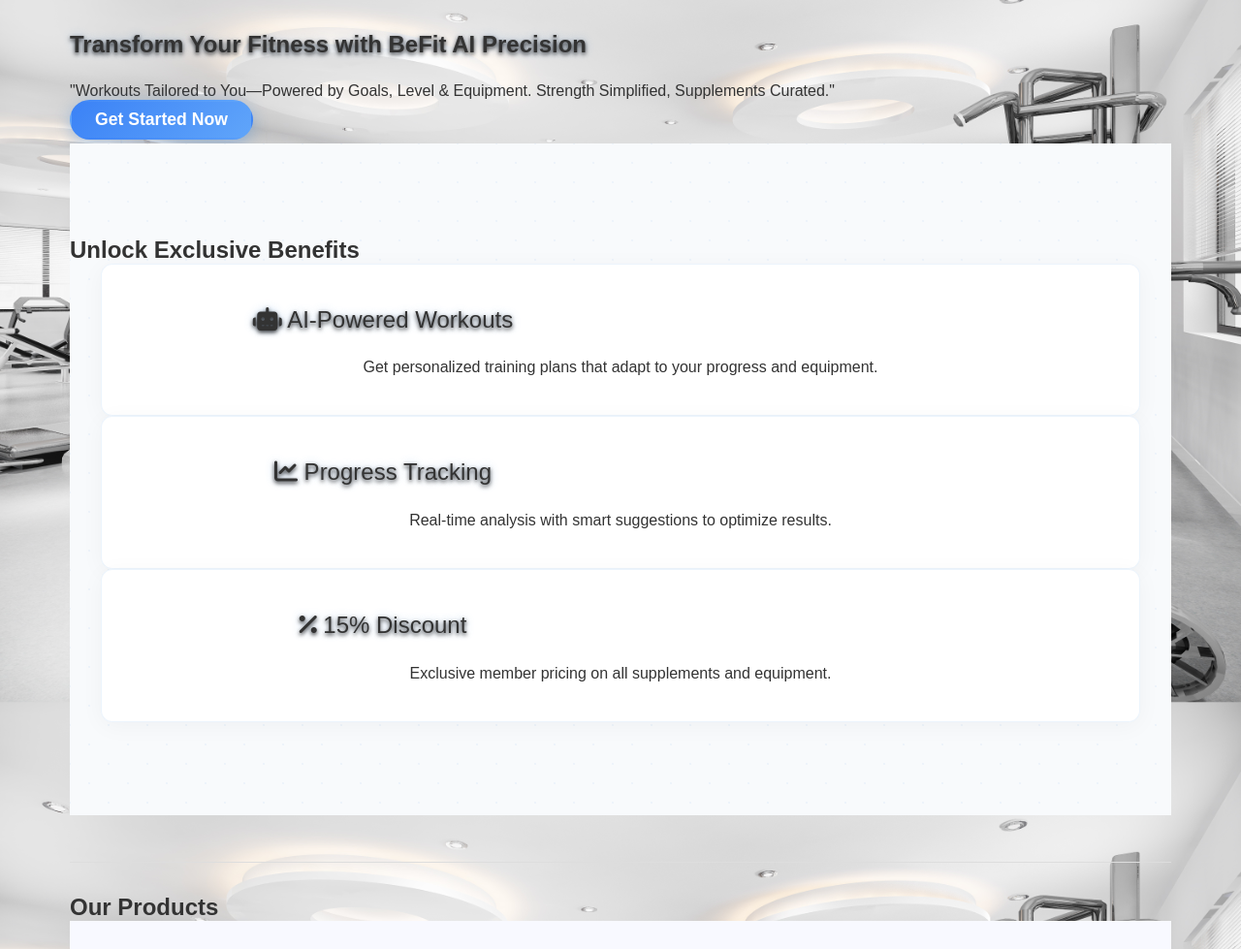
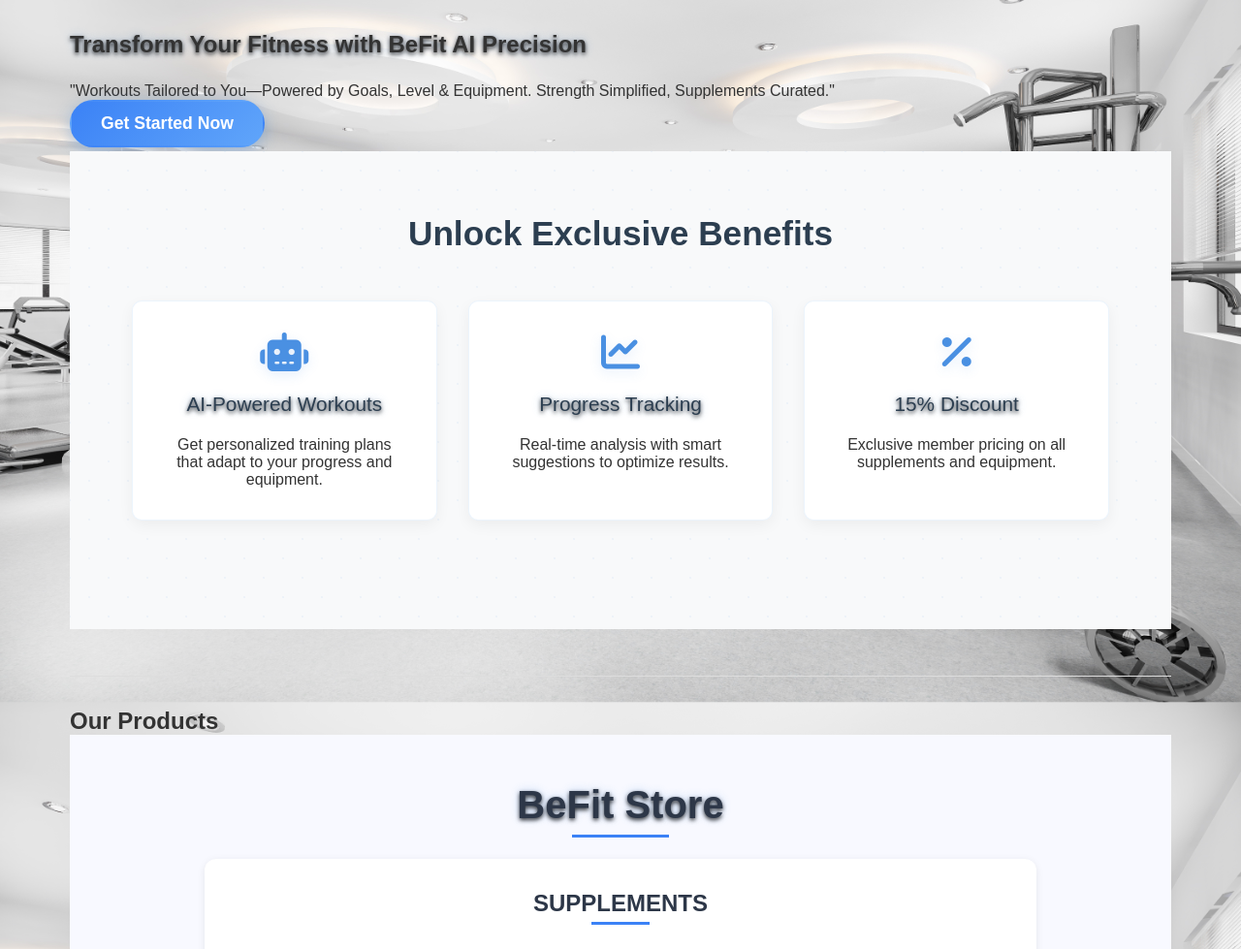
Before and after one commit to NouNou-coding/BeFit, a PHP site: page / in a window 1280 px wide. Shown: the part 129-1108 px from the top of the page at 97% size. Run offline with PHP 8.4, Linux system fonts and the light colour scheme; data comes from the database, SQL or seed files in the repository.

Commit message:
benefits section

```diff
--- a/BeFit-Folder/benefits.php
+++ b/BeFit-Folder/benefits.php
@@ -1,4 +1,3 @@
-
 <section class="benefits-section">
     <div class="benefits-container">
         <h2 class="benefits-title">Unlock Exclusive Benefits<br>
@@ -48,7 +47,7 @@
         </div>
 
         <div class="benefits-cta">
-            <a href="auth/signup.php" class="cta-button">Start Your Journey Now</a>
+            <a href="/BeFit-Folder/auth/signup.php" class="cta-button">Start Your Journey Now</a>
         </div>
     </div>
 </section>
--- a/BeFit-Folder/index.php
+++ b/BeFit-Folder/index.php
@@ -98,23 +98,28 @@
             </section>
 
             <!-- Benefits Section -->
-            <section class="benefits-section">
-                <h2>Unlock Exclusive Benefits</h2>
-                <div class="benefits-container">
+        <section class="benefits-section">
+            <div class="benefits-container">
+                <h2 class="benefits-title">Unlock Exclusive Benefits</h2>
+                <div class="benefits-grid">
                     <div class="benefit-card">
-                        <h3><i class="fas fa-robot"></i> AI-Powered Workouts</h3>
+                        <i class="fas fa-robot benefit-icon"></i>
+                        <h3 class="benefit-heading">AI-Powered Workouts</h3>
                         <p>Get personalized training plans that adapt to your progress and equipment.</p>
                     </div>
                     <div class="benefit-card">
-                        <h3><i class="fas fa-chart-line"></i> Progress Tracking</h3>
+                        <i class="fas fa-chart-line benefit-icon"></i>
+                        <h3 class="benefit-heading">Progress Tracking</h3>
                         <p>Real-time analysis with smart suggestions to optimize results.</p>
                     </div>
                     <div class="benefit-card">
-                        <h3><i class="fas fa-percentage"></i> 15% Discount</h3>
+                        <i class="fas fa-percentage benefit-icon"></i>
+                        <h3 class="benefit-heading">15% Discount</h3>
                         <p>Exclusive member pricing on all supplements and equipment.</p>
                     </div>
                 </div>
-            </section>
+            </div>
+        </section>
         <?php endif; ?>
 
         <!-- Shop Section -->
--- a/BeFit-Folder/public/css/styles1.css
+++ b/BeFit-Folder/public/css/styles1.css
@@ -964,3 +964,84 @@
     border-top: 1px solid #ddd;
     margin: 2rem 0;
 }
+
+/* Benefits Section */
+.benefits-section {
+    padding: 4rem 2rem;
+    background-color: #f8f9fa;
+    text-align: center;
+}
+
+.benefits-container {
+    max-width: 1200px;
+    margin: 0 auto;
+}
+
+.benefits-title {
+    font-size: 2.2rem;
+    color: #2c3e50;
+    margin-bottom: 1rem;
+}
+
+.benefits-subtitle {
+    font-size: 1.2rem;
+    color: #4A90E2;
+    display: block;
+}
+
+.benefits-grid {
+    display: grid;
+    grid-template-columns: repeat(auto-fit, minmax(250px, 1fr));
+    gap: 2rem;
+    margin: 3rem 0;
+}
+
+.benefit-card {
+    background: white;
+    padding: 2rem;
+    border-radius: 10px;
+    box-shadow: 0 5px 15px rgba(0,0,0,0.05);
+    transition: transform 0.3s ease;
+}
+
+.benefit-card:hover {
+    transform: translateY(-5px);
+}
+
+.benefit-icon {
+    font-size: 2.5rem;
+    color: #4A90E2;
+    margin-bottom: 1rem;
+}
+
+.benefit-heading {
+    font-size: 1.3rem;
+    color: #2c3e50;
+    margin-bottom: 1rem;
+}
+
+.benefit-text {
+    color: #666;
+    line-height: 1.6;
+}
+
+.benefits-cta {
+    margin-top: 3rem;
+}
+
+.cta-button {
+    display: inline-block;
+    background-color: #4A90E2;
+    color: white;
+    padding: 12px 30px;
+    border-radius: 30px;
+    text-decoration: none;
+    font-weight: bold;
+    transition: all 0.3s ease;
+}
+
+.cta-button:hover {
+    background-color: #357ABD;
+    transform: translateY(-2px);
+    box-shadow: 0 5px 15px rgba(0,0,0,0.1);
+}
```
